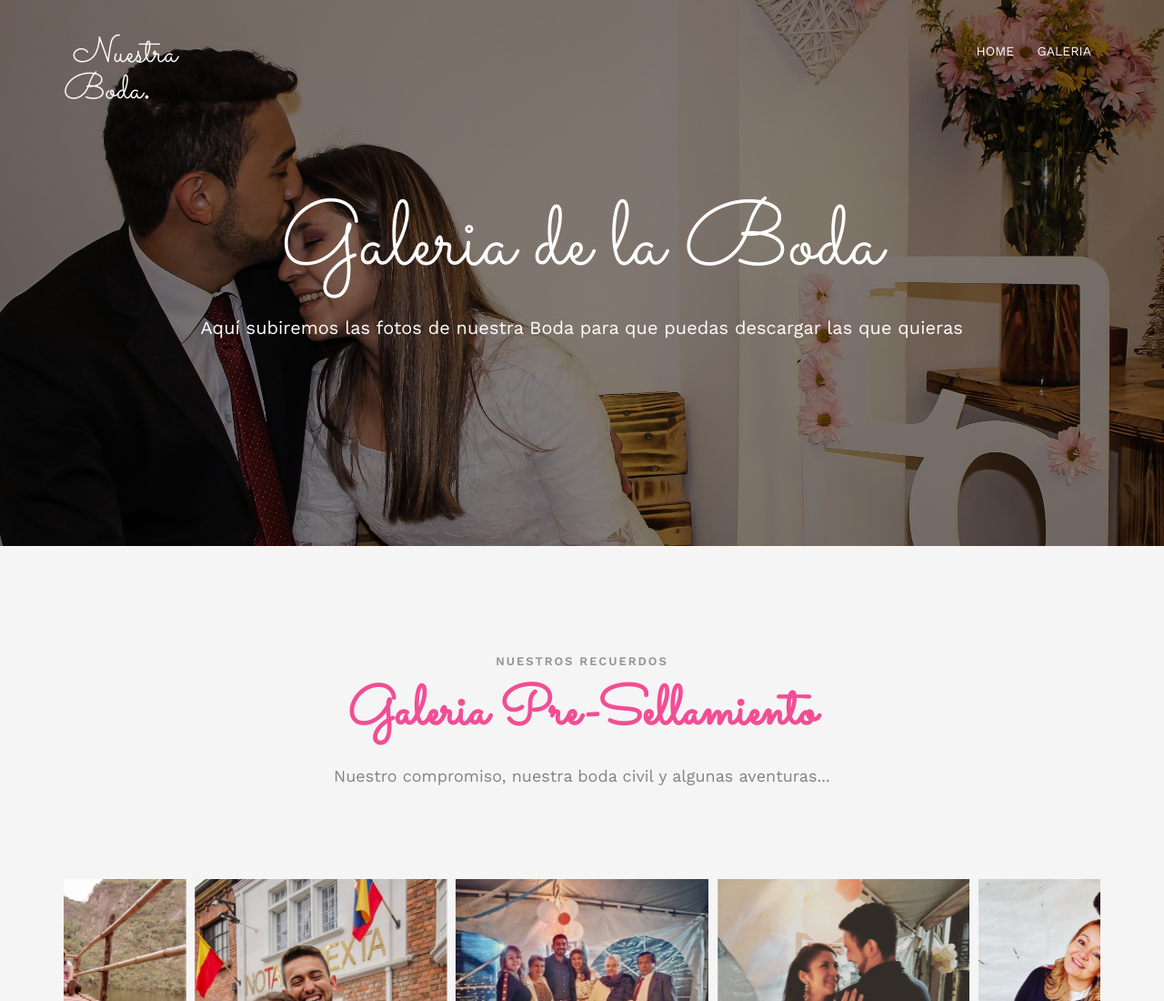
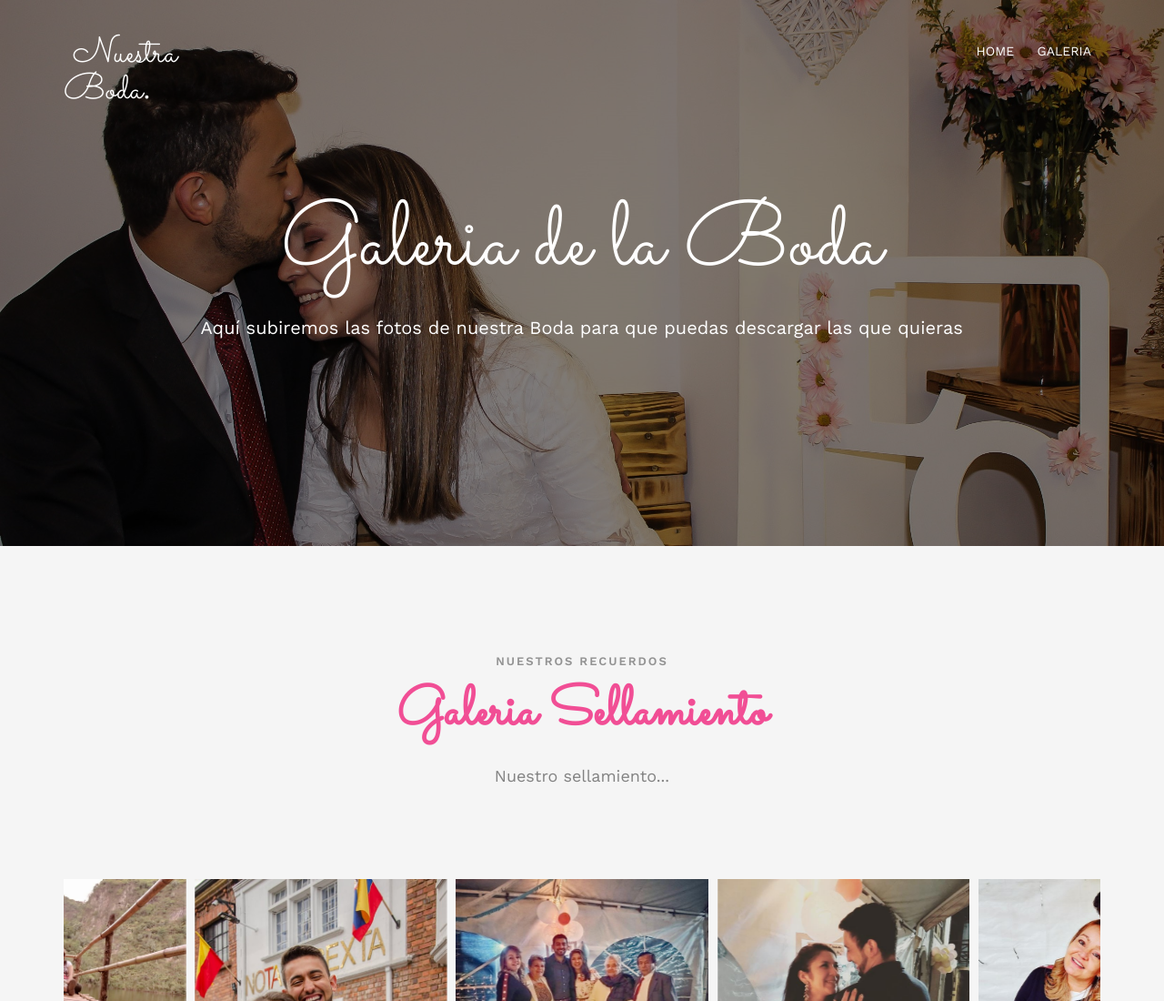
Before and after one commit to Jolmoz/lina-jose-web, a plain HTML site: page gallery.html in a window 1280 px wide. Shown: the top 1100 px of the page at 91% size. Drawn offline with nearby package versions, Linux system fonts and the light colour scheme; files whose address does not match are found by name.

Commit message:
updating message

```diff
--- a/gallery.html
+++ b/gallery.html
@@ -108,8 +108,8 @@
 			<div class="row">
 				<div class="col-md-8 col-md-offset-2 text-center fh5co-heading animate-box">
 					<span>Nuestros recuerdos</span>
-					<h2>Galeria Pre-Sellamiento</h2>
-					<p>Nuestro compromiso, nuestra boda civil y algunas aventuras...</p>
+					<h2>Galeria Sellamiento</h2>
+					<p>Nuestro sellamiento...</p>
 				</div>
 			</div>
 			<div class="row">
```
